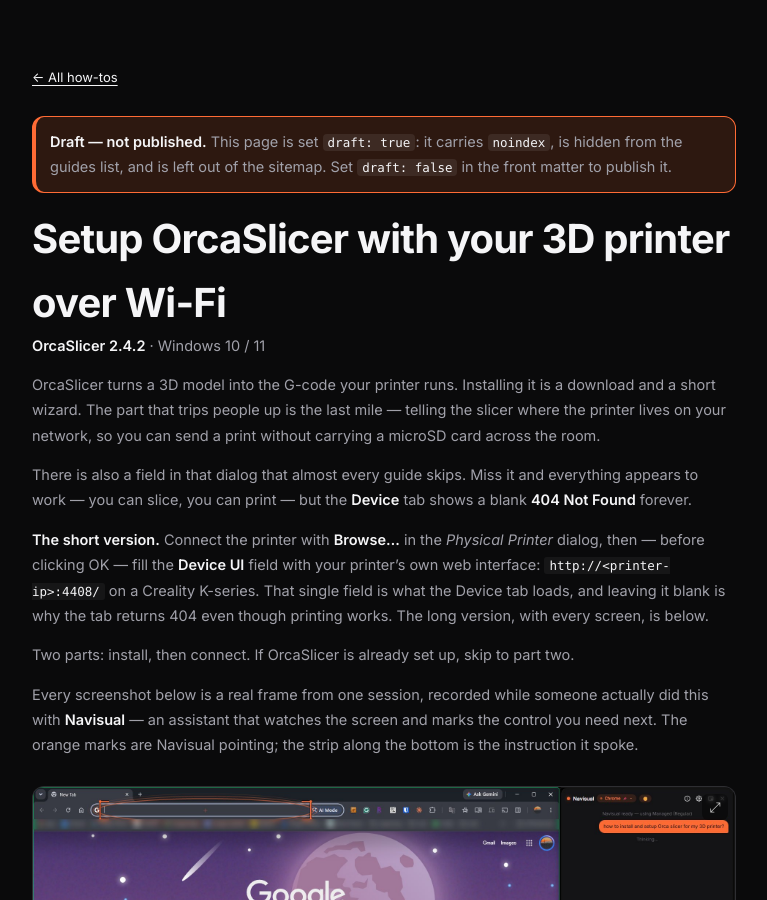
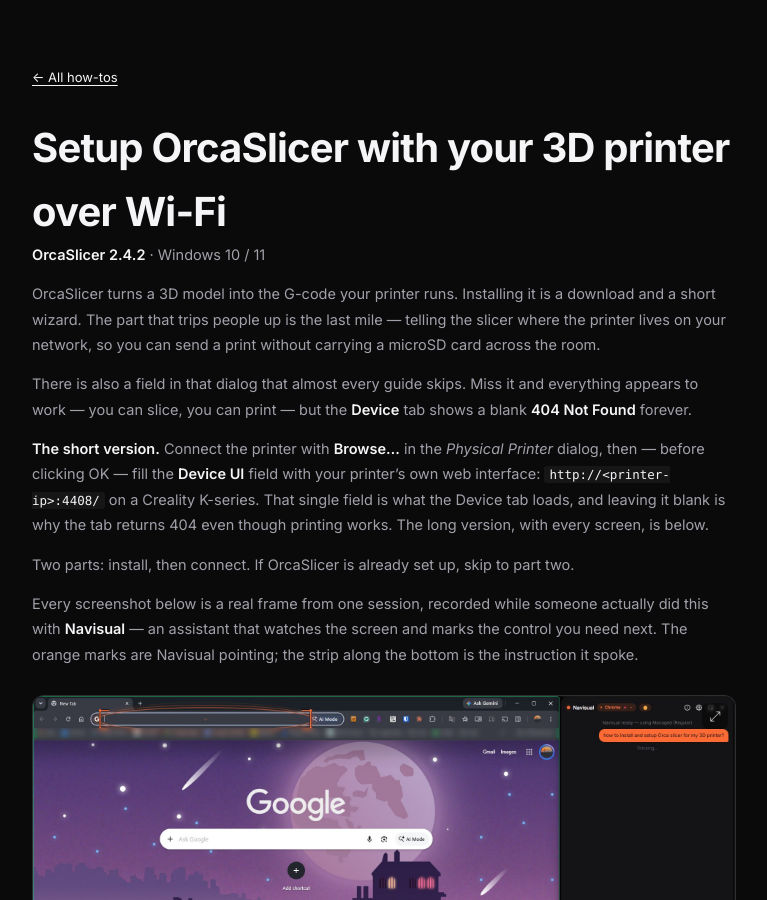
Before and after one commit to NavisualGuide/NavisualGuide.github.io, a Jekyll site: the page built from _guides/orcaslicer-connect-printer-wifi.md, in a window 1280 px wide and 900 px high. Shown: the whole window, without its empty margins (256-1023 px from the left). Built offline with Jekyll 4.4.1, drawn with Linux system fonts in a browser that asks for light colours.

Commit message:
guides: caption clears the taskbar, and publish
The overlay was fixed on 2026-09-07 to anchor the caption to the monitor's WORK
AREA rather than the monitor, so the strip sits above the taskbar instead of
across its icons. Neither the exporter nor the re-annotator knew, because both
only ever saw the frame's own bottom edge -- so every exported figure with a
caption reintroduced the defect the app had already fixed. Visible in the two
screenshots on this page that carry one.

Steps now record caption_bottom_inset (work-area bottom vs frame bottom, scaled
for any downscale on the way to disk), and both renderers anchor to it. A crop to
the app window reduces the inset by whatever was cut off the bottom, since a
cropped frame no longer contains the taskbar. annotate-session.ps1 gains
-CaptionInset for sessions exported before the field existed; the two frames here
were re-rendered with 48, the measured Windows 11 taskbar at 100%.

draft: false -- preflight passes with 0 errors and 0 warnings on both guides.

Co-Authored-By: Claude Opus 5 <noreply@anthropic.com>
Claude-Session: https://claude.ai/code/session_01RaL9betkFkZEVHMBAJeeM6

```diff
--- a/_guides/orcaslicer-connect-printer-wifi.md
+++ b/_guides/orcaslicer-connect-printer-wifi.md
@@ -12,10 +12,8 @@ total_time: PT15M
 # Feeds the "image" of the schema.org HowTo, which is what a rich result shows.
 hero_image: /images/guides/orcaslicer-connect-printer-wifi/06-device-tab-fluidd.png
 
-# Set to false to publish. While true: noindex, hidden from /guides/, and left
-# out of the sitemap, so this can be pushed and previewed at its real URL, with
-# the real layout and CTA, without being discoverable.
-draft: true
+# Reviewed and published 2026-09-11.
+draft: false
 
 steps:
   - name: "Download the Windows installer"
```
Also changed, not shown: images/guides/orcaslicer-connect-printer-wifi/00-session-start.jpg, images/guides/orcaslicer-connect-printer-wifi/01-github-assets.jpg.
